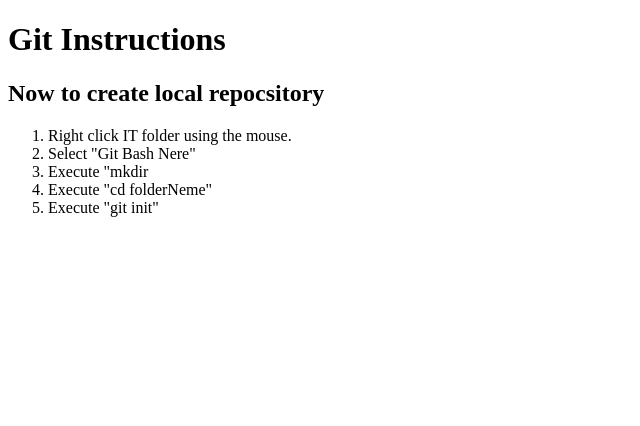
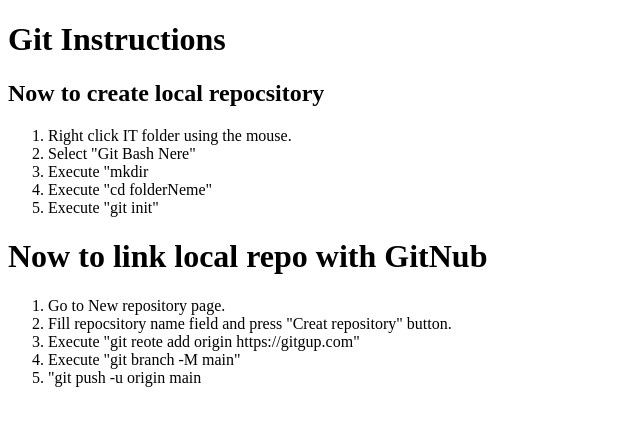
Before and after one commit to arsenlenovo/11.11.22, a plain HTML site: page index.html in a window 1280 px wide. Shown: the whole page, without its empty margins (0-640 px from the left). Drawn offline with Linux system fonts and the light colour scheme.

Commit message:
add text

```diff
--- a/index.html
+++ b/index.html
@@ -17,5 +17,14 @@
     <li>Execute "cd folderNeme"</li>
     <li>Execute "git init"</li>
   </ol>
+  <h1>Now to link local repo with GitNub</h1>
+  <ol>
+    <li>Go to New repository page.</li>
+    <li>Fill repocsitory name field and press "Creat repository" button.</li>
+    <li>Execute "git reote add origin https://gitgup.com"</li>
+    <li>Execute "git branch -M main"</li>
+    <li> "git push -u origin main</li>
+
+  </ol>
 </body>
 </html>
```
